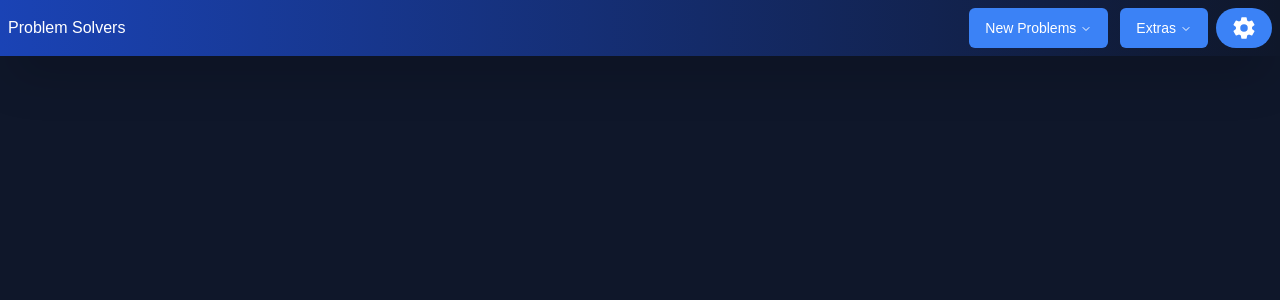
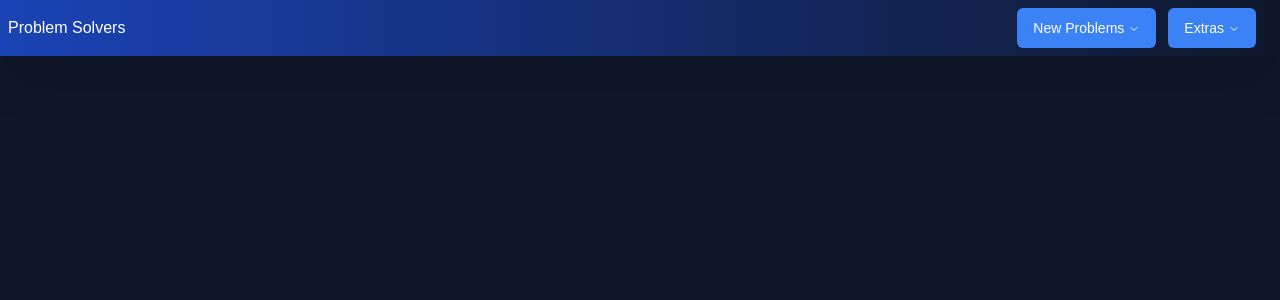
Before and after one commit to bartswierz/learning-game, a React (Vite) app: page /pdf in a window 1280 px wide. Shown: the top 300 px of the page. Built offline with nearby package versions, Linux system fonts and the light colour scheme; a web font is replaced by a local one.

Commit message:
updated navigation on specific routes - WIP

```diff
--- a/src/components/ui/Navbar/Navbar.tsx
+++ b/src/components/ui/Navbar/Navbar.tsx
@@ -1,5 +1,5 @@
 import { useState } from "react";
-import { Link } from "react-router-dom";
+import { Link, useParams, useLocation } from "react-router-dom";
 import { GiHamburgerMenu } from "react-icons/gi";
 import { IoMdClose } from "react-icons/io";
 
@@ -7,8 +7,17 @@ import Settings from "../Settings/Settings";
 import NavigationMenu from "./NavigationMenu";
 
 const Navbar = () => {
+  const params = useParams();
+  const location = useLocation();
+  console.log("location.pathname: ", location.pathname);
+  console.log("params: ", params);
   const [isOpen, setIsOpen] = useState(false);
-
+  const isOnGameRoute =
+    location.pathname.includes("addition") ||
+    location.pathname.includes("subtraction") ||
+    location.pathname.includes("multiplication") ||
+    location.pathname.includes("division");
+  console.log("isOnGameRoute: ", isOnGameRoute);
   const openMenu = () => setIsOpen(true);
   const closeMenu = () => setIsOpen(false);
 
@@ -126,10 +135,10 @@ const Navbar = () => {
       <div className="flex gap-2">
         {/* HIDDEN ON MOBILE SCREEN */}
         <div className="hidden xsm:block gap-2">
-          <NavigationMenu />
+          <NavigationMenu currentRoute={location.pathname} />
         </div>
         <MenuOpenButton />
-        <Settings />
+        {isOnGameRoute && <Settings />}
       </div>
 
       {/* OPENS WHEN USER CLICKS MENU BUTTON */}
--- a/src/components/ui/Navbar/NavigationMenu.tsx
+++ b/src/components/ui/Navbar/NavigationMenu.tsx
@@ -44,9 +44,14 @@ const pageLinks: {
   },
 ];
 
-const NavigationMenu__ = () => {
+type currentRouteType = "/" | "/take-home-worksheets" | "/addition" | "/subtraction" | "/multiplication" | "/division";
+interface NavigationMenuProps {
+  currentRoute: currentRouteType;
+}
+
+const NavigationMenu__ = ({ currentRoute }: NavigationMenuProps) => {
   const [redirectRoute, setRedirectRoute] = useState<Route>("");
-
+  const isNotOnHomeOrExtraRoute = currentRoute !== "/" && currentRoute !== "/take-home-worksheets";
   // Modal relies on the redirectRoute to be set via user clicking a link. Canceling or redirect will reset the redirectRoute
   const closeModal = () => {
     setRedirectRoute("");
@@ -56,13 +61,16 @@ const NavigationMenu__ = () => {
     <>
       {/* RESTART MODAL POPUP WHEN USER CLICKS ON A LINK */}
       {redirectRoute && <RedirectUserModal redirectRoute={redirectRoute} closeModalCallback={closeModal} />}
-      <NavigationMenu>
+      {/* <NavigationMenu orientation="vertical" className="pr-12"> */}
+      {/* <NavigationMenu orientation="horizontal" className="pr-12"> */}
+      <NavigationMenu className="pr-4">
         <NavigationMenuList className="flex gap-2">
-          {/* NEW PROBLEMS MENU ITEM */}
+          {/* NEW PROBLEMS MENU ITEM - NOT DISPLAYD ON HOME ROUTE*/}
+          {isNotOnHomeOrExtraRoute && (
             <NavigationMenuItem>
               <NavigationMenuTrigger className="bg-blue-500">New Problems</NavigationMenuTrigger>
               <NavigationMenuContent>
-              <ul className="flex flex-col p-4 gap-3 w-[280px]">
+                <ul className="flex flex-col p-4 gap-3 w-[280px]x  w-[200px]">
                   {pageLinks.map(({ title, route, className, description }) => (
                     <ListItemLink key={title} title={title} route={route} className={className} setRedirectRoute={setRedirectRoute}>
                       {description}
@@ -71,13 +79,12 @@ const NavigationMenu__ = () => {
                 </ul>
               </NavigationMenuContent>
             </NavigationMenuItem>
-          {/* END OF NEW PROBLEMS MENU BUTTON */}
-
-          {/* EXTRA MENU BUTTON */}
+          )}
           <NavigationMenuItem>
             <NavigationMenuTrigger className="bg-blue-500">Extras</NavigationMenuTrigger>
             <NavigationMenuContent>
-              <ul className="flex flex-col p-4 gap-3 w-[280px]">
+              {/* <NavigationMenuContent className="absolute top-full left-0 mt-2 w-72x bg-white shadow-lg rounded-md z-50 overflow-hiddenx"> */}
+              <ul className="flex flex-col p-4 gap-3 w-[280px]x w-[200px]">
                 <ListItemLink
                   route="/take-home-worksheets"
                   title="Take Home Worksheets"
@@ -89,7 +96,6 @@ const NavigationMenu__ = () => {
               </ul>
             </NavigationMenuContent>
           </NavigationMenuItem>
-          {/* END OF EXTRA MENU BUTTON */}
         </NavigationMenuList>
         <NavigationMenuViewport />
       </NavigationMenu>
```
Also changed, not shown: 1 other file (tests, documents, lock files or other folders). Lines whose indentation alone changed are shown as unchanged.
